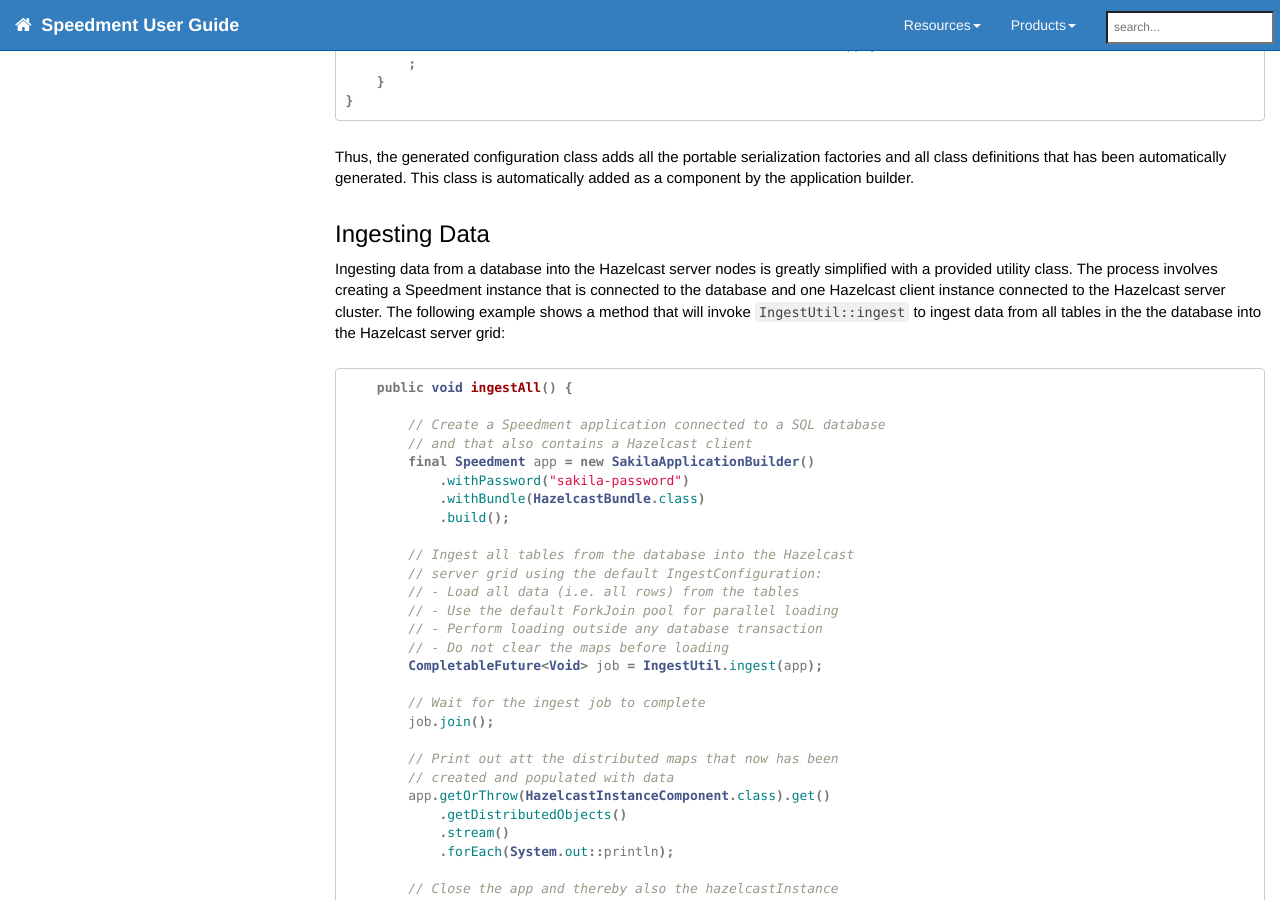
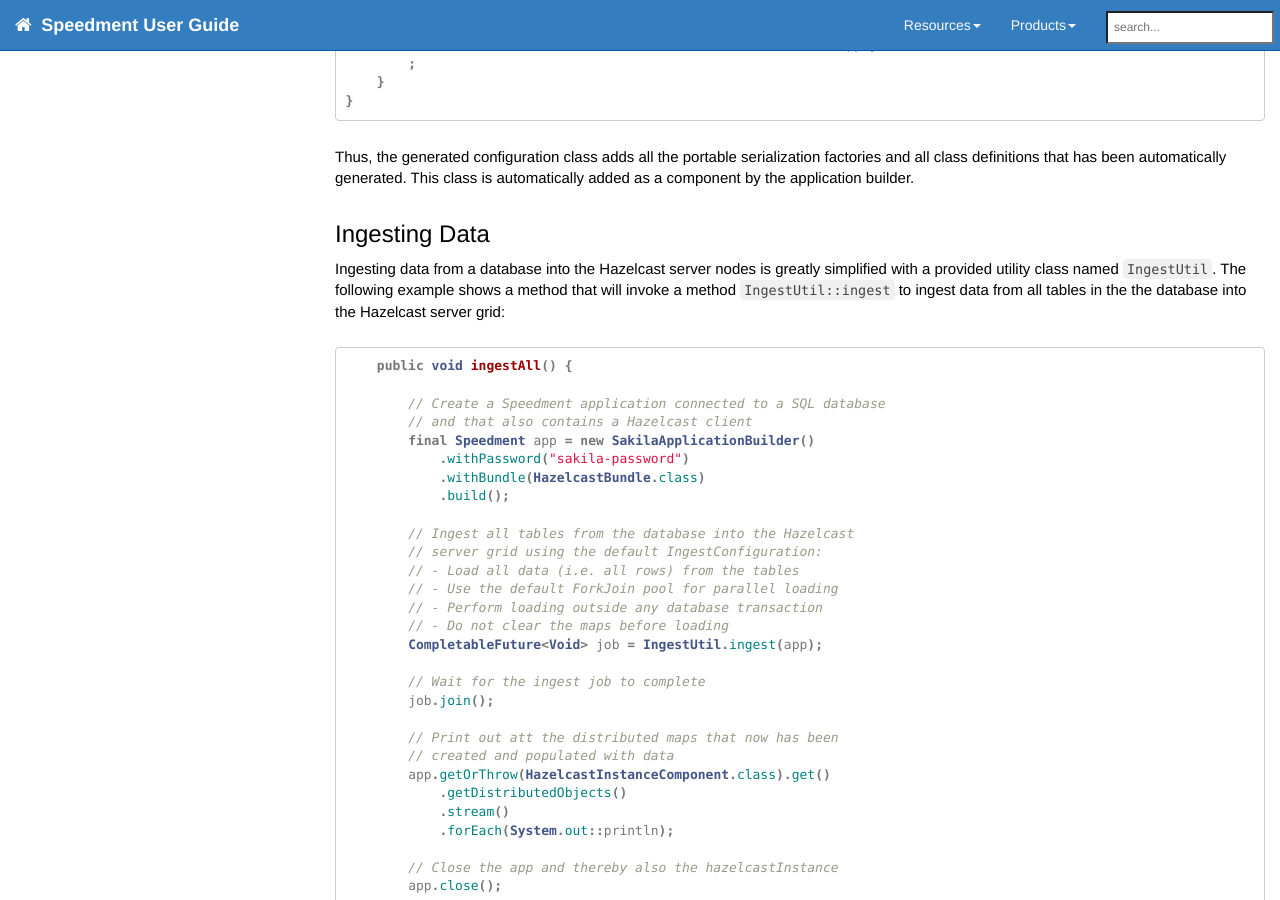
Before and after one commit to speedment/speedment-doc, a Jekyll site: the page built from pages/hazelcast.md, in a window 1280 px wide and 900 px high, scrolled down 10471 px. Built offline with Jekyll 4.4.1, drawn with Linux system fonts in a browser that asks for light colours; nearby versions of some CDN libraries; comment, search, counter and statistics services are not loaded.

Commit message:
hazelcast: Add text

````diff
--- a/pages/hazelcast.md
+++ b/pages/hazelcast.md
@@ -462,8 +462,8 @@ public class GeneratedSakilaHazelcastConfigComponent implements HazelcastConfigC
 Thus, the generated configuration class adds all the portable serialization factories and all class definitions that has been automatically generated. This class is automatically added as a component by the application builder.
 
 ## Ingesting Data
-Ingesting data from a database into the Hazelcast server nodes is greatly simplified with a provided utility class. The process involves creating a Speedment instance that is connected to the database and one Hazelcast client instance connected to the Hazelcast server cluster.
-The following example shows a method that will invoke `IngestUtil::ingest` to ingest data from all tables in the the database into the Hazelcast server grid:
+Ingesting data from a database into the Hazelcast server nodes is greatly simplified with a provided utility class named `IngestUtil`.
+The following example shows a method that will invoke a method `IngestUtil::ingest` to ingest data from all tables in the the database into the Hazelcast server grid:
 
 ``` java
     public void ingestAll() {
````
